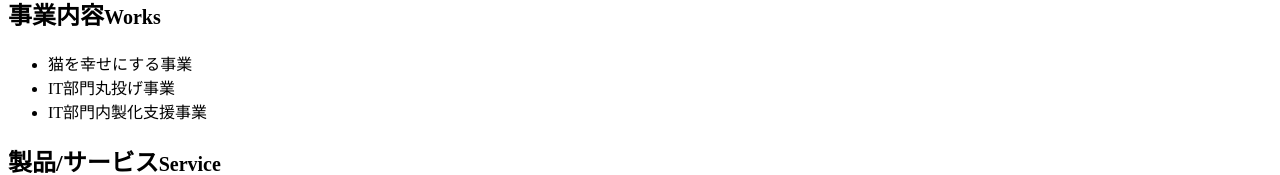
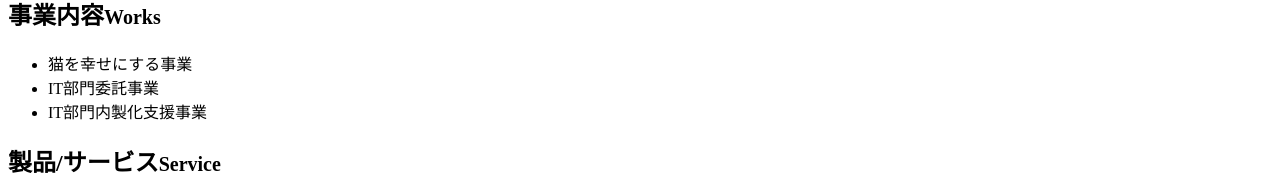
Before and after one commit to washira-co/web-washira.co, a Nuxt app: page / in a window 1280 px wide. Shown: the part 381-556 px from the top of the page. Built offline with nearby package versions, Linux system fonts and the light colour scheme.

Commit message:
文言変更

```diff
--- a/pages/index.vue
+++ b/pages/index.vue
@@ -22,7 +22,7 @@
       <h2>事業内容<small>Works</small></h2>
       <ul>
         <li>猫を幸せにする事業</li>
-        <li>IT部門丸投げ事業</li>
+        <li>IT部門委託事業</li>
         <li>IT部門内製化支援事業</li>
       </ul>
     </div>
```
